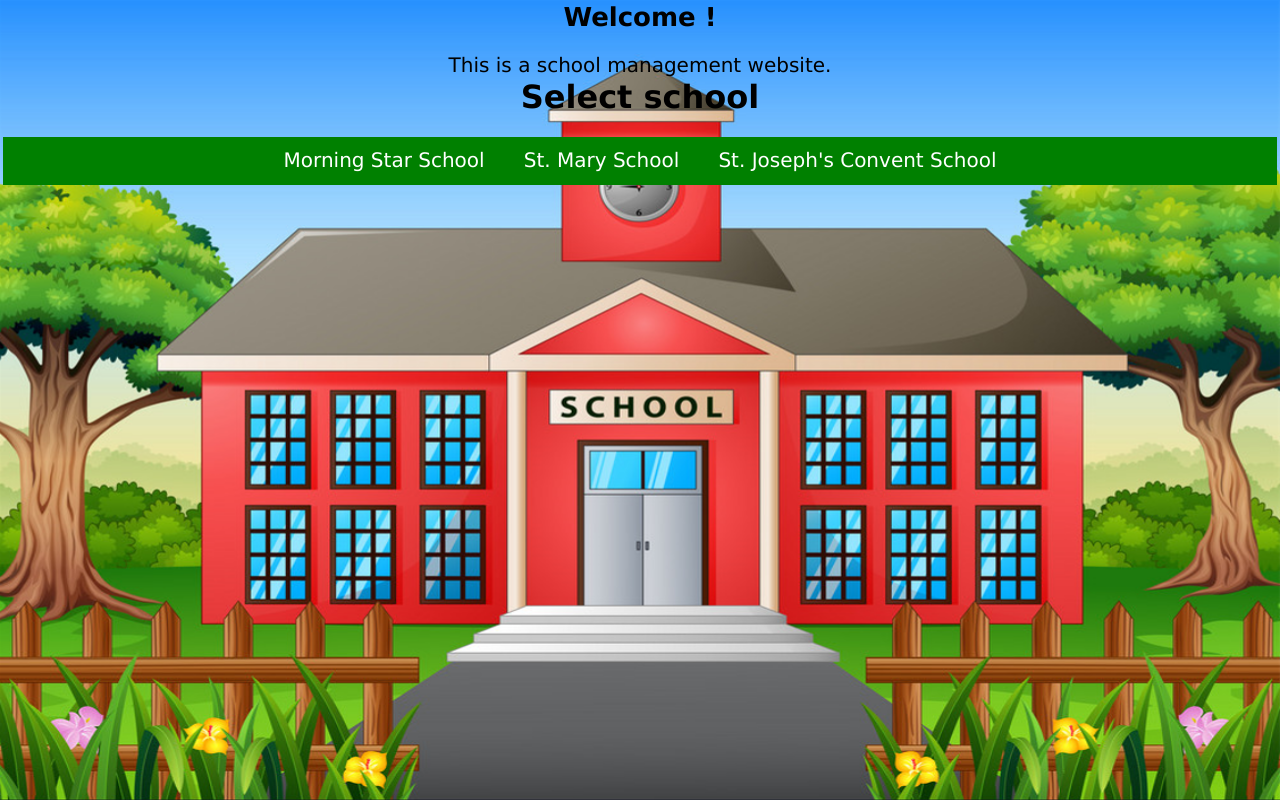
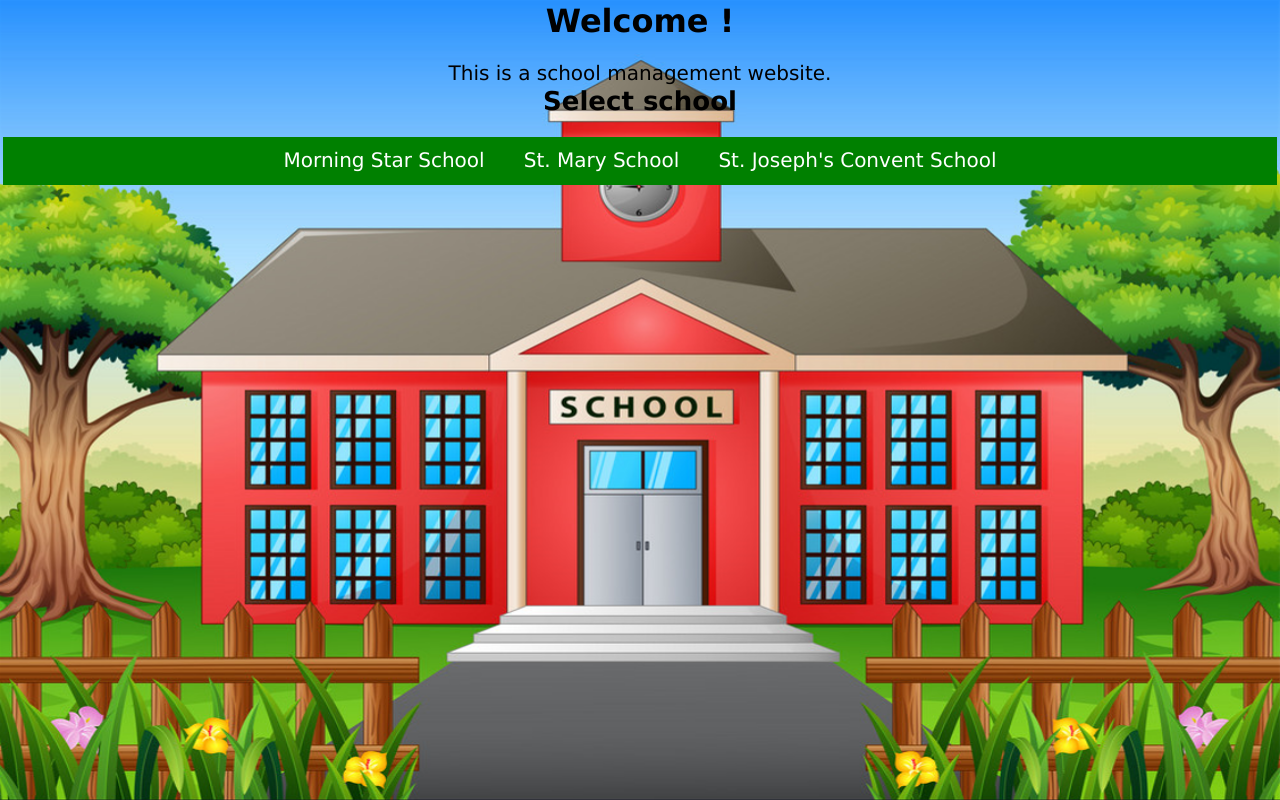
Before and after one commit to vsiddharth365/school_management, a plain HTML site: page index.html in a window 1280 px wide. Drawn offline with Linux system fonts and the light colour scheme.

Commit message:
Update index.html

```diff
--- a/index.html
+++ b/index.html
@@ -8,9 +8,9 @@
 	<link rel="stylesheet" href="project.css">
 </head>
 <body>
-<h2>Welcome !</h2><br>
+<h1>Welcome !</h1><br>
 <p style="text-align: center">This is a school management website.</p>
-<h1>Select school</h1>
+<h2>Select school</h2>
 <br>
 <nav>
 	<ul>
```
